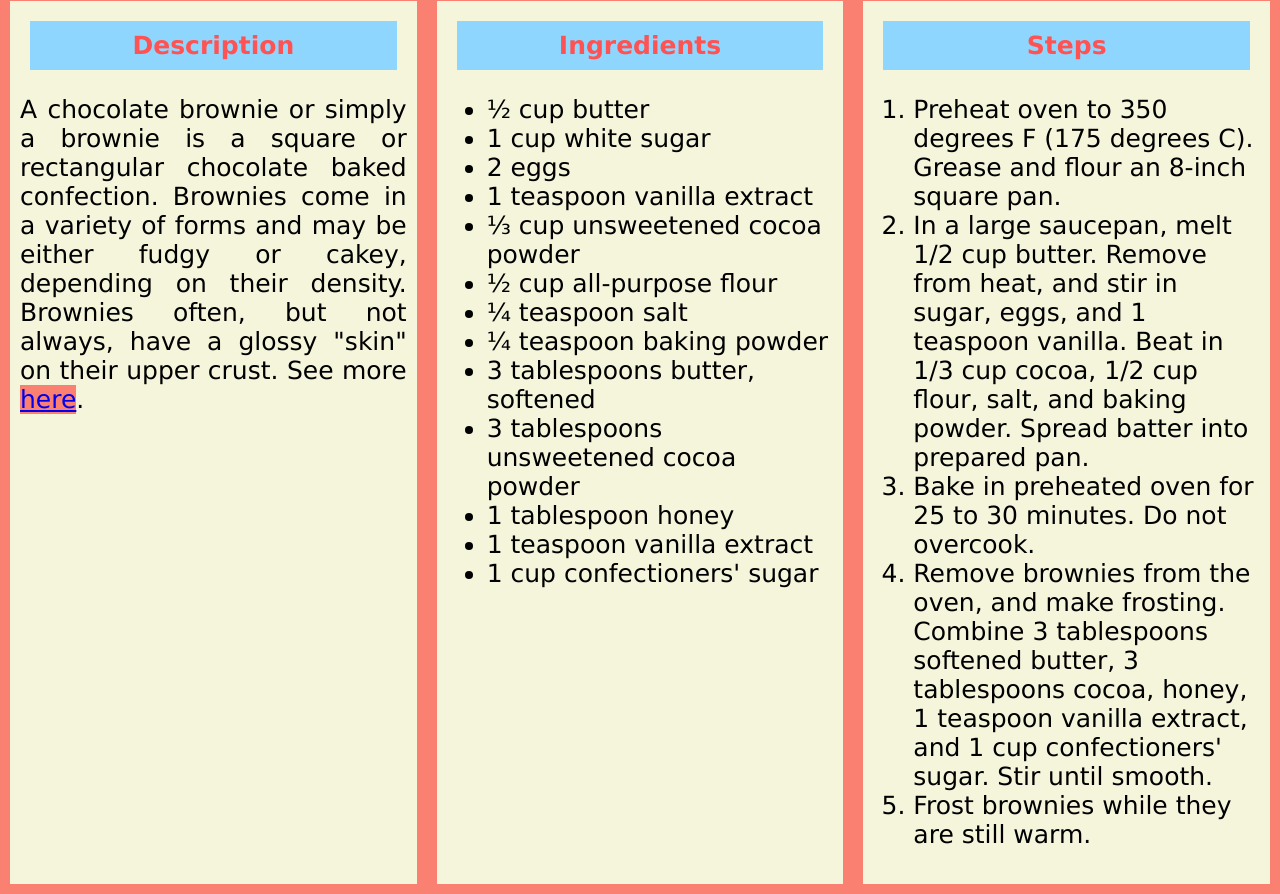
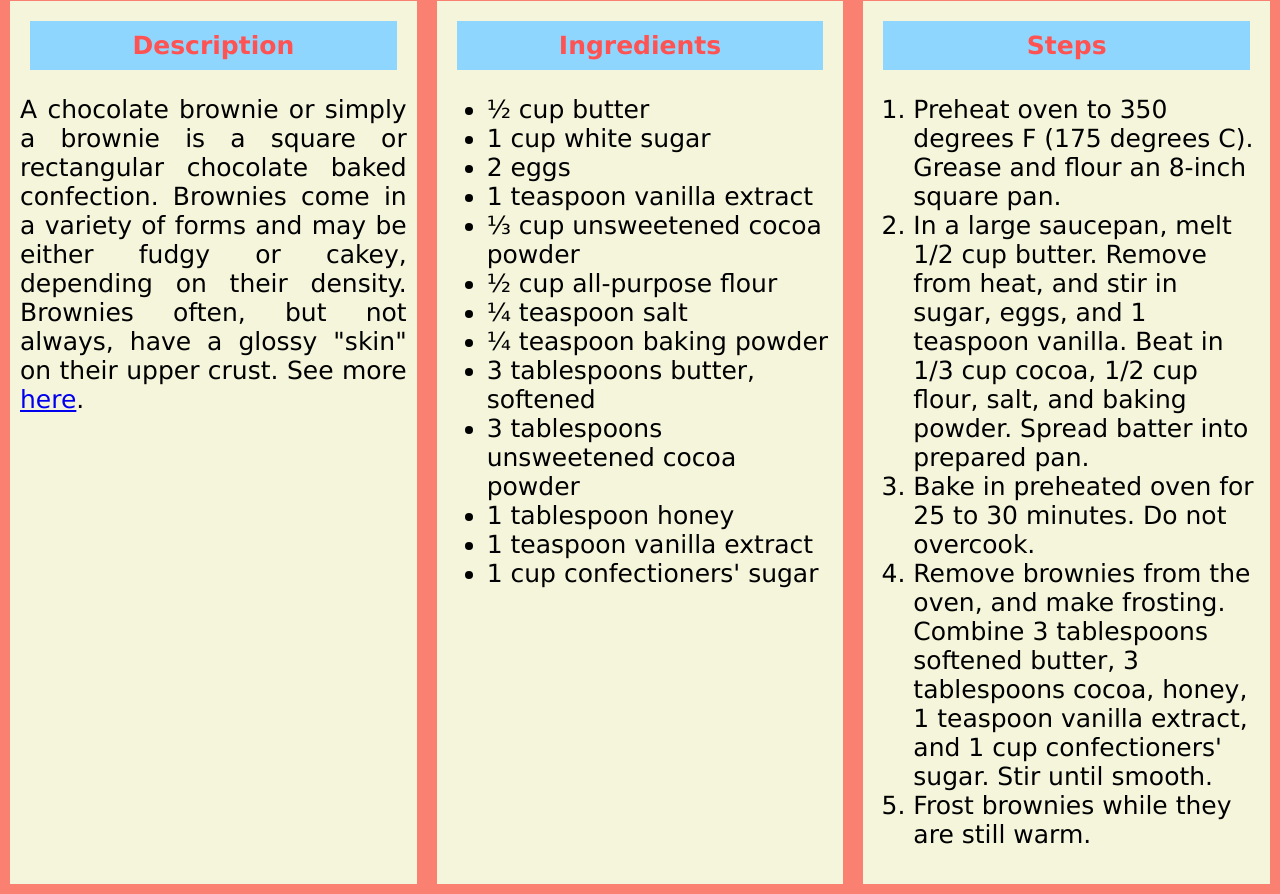
Before and after one commit to beginner-mayrom/odin-recipes, a plain HTML site: page recipes/brownie.html in a window 1280 px wide. Shown: the part 534-1428 px from the top of the page. Drawn offline with Linux system fonts and the light colour scheme.

Commit message:
Add a class and edit index.html
Add a class to external link in brownie page and edit the alt
tribute in index.html

```diff
--- a/recipes/brownie.html
+++ b/recipes/brownie.html
@@ -13,7 +13,7 @@
         <section>
             <article>
                 <h2>Description</h2>
-                <p>A chocolate brownie or simply a brownie is a square or rectangular chocolate baked confection. Brownies come in a variety of forms and may be either fudgy or cakey, depending on their density. Brownies often, but not always, have a glossy "skin" on their upper crust. See more <a href="https://en.wikipedia.org/wiki/Chocolate_brownie" target="_blank">here</a>.</p>
+                <p>A chocolate brownie or simply a brownie is a square or rectangular chocolate baked confection. Brownies come in a variety of forms and may be either fudgy or cakey, depending on their density. Brownies often, but not always, have a glossy "skin" on their upper crust. See more <a class="external-link" href="https://en.wikipedia.org/wiki/Chocolate_brownie" target="_blank">here</a>.</p>
             </article>
 
             <article>
--- a/styles.css
+++ b/styles.css
@@ -45,6 +45,6 @@ article {
     flex: 1;
 }
 
-p, li, ul, ol, article {
+p, li, ul, ol, article, .external-link {
     background-color: beige;
 }
```
Also changed, not shown: index.html (+3 -3 lines).
